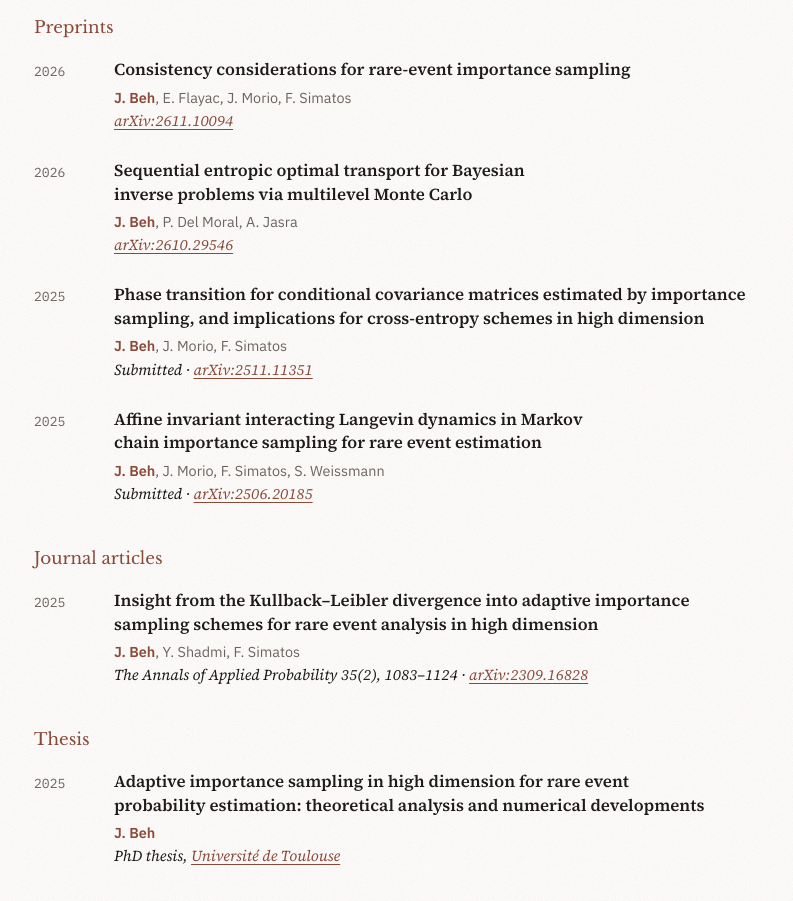
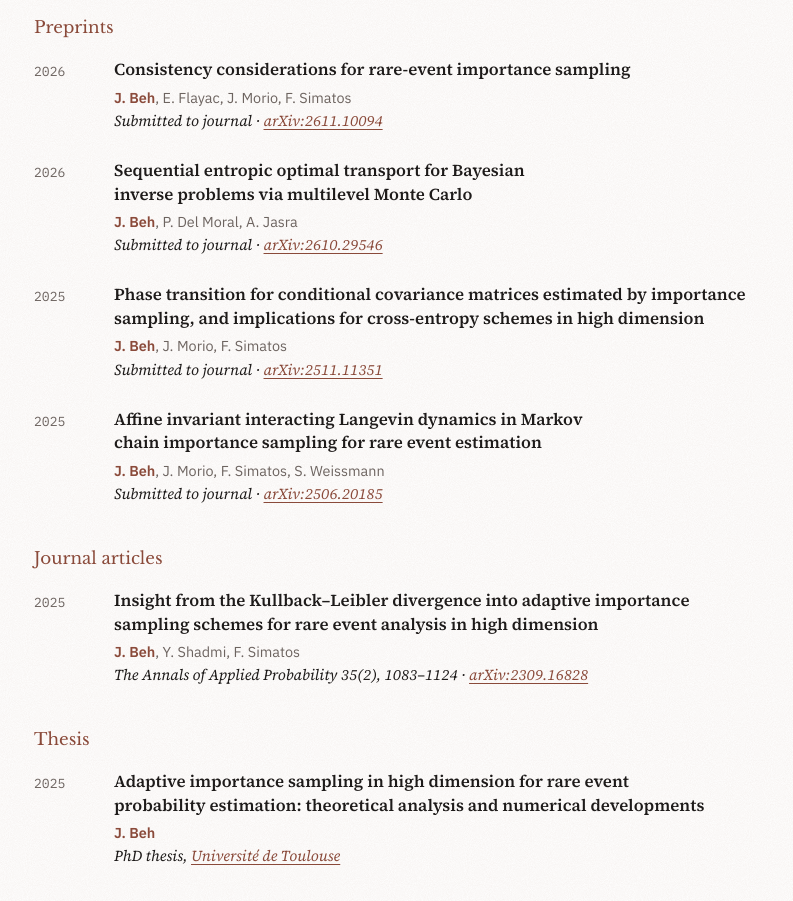
Before and after one commit to JasonBKX/JasonBKX.github.io, a plain HTML site: page index.html in a window 1280 px wide. Shown: the part 809-1710 px from the top of the page, without its empty margins (242-1035 px from the left). Drawn offline with nearby package versions, Linux system fonts and the light colour scheme.

Commit message:
Add files via upload

```diff
--- a/index.html
+++ b/index.html
@@ -149,22 +149,22 @@ footer{font-family:var(--mono);font-size:.75rem;color:var(--muted);border-top:1p
       <li class="pub"><span class="yr">2026</span><div>
         <h4>Consistency considerations for rare-event importance sampling</h4>
         <p class="auth"><strong>J. Beh</strong>, E. Flayac, J. Morio, F. Simatos</p>
-        <p class="venue"><a href="https://arxiv.org/abs/2611.10094" target="_blank" rel="noopener">arXiv:2611.10094</a></p>
+        <p class="venue">Submitted to journal · <a href="https://arxiv.org/abs/2611.10094" target="_blank" rel="noopener">arXiv:2611.10094</a></p>
       </div></li>
       <li class="pub"><span class="yr">2026</span><div>
         <h4>Sequential entropic optimal transport for Bayesian inverse problems via multilevel Monte Carlo</h4>
         <p class="auth"><strong>J. Beh</strong>, P. Del Moral, A. Jasra</p>
-        <p class="venue"><a href="https://arxiv.org/abs/2610.29546" target="_blank" rel="noopener">arXiv:2610.29546</a></p>
+        <p class="venue">Submitted to journal · <a href="https://arxiv.org/abs/2610.29546" target="_blank" rel="noopener">arXiv:2610.29546</a></p>
       </div></li>
       <li class="pub"><span class="yr">2025</span><div>
         <h4>Phase transition for conditional covariance matrices estimated by importance sampling, and implications for cross-entropy schemes in high dimension</h4>
         <p class="auth"><strong>J. Beh</strong>, J. Morio, F. Simatos</p>
-        <p class="venue">Submitted · <a href="https://arxiv.org/abs/2511.11351" target="_blank" rel="noopener">arXiv:2511.11351</a></p>
+        <p class="venue">Submitted to journal · <a href="https://arxiv.org/abs/2511.11351" target="_blank" rel="noopener">arXiv:2511.11351</a></p>
       </div></li>
       <li class="pub"><span class="yr">2025</span><div>
         <h4>Affine invariant interacting Langevin dynamics in Markov chain importance sampling for rare event estimation</h4>
         <p class="auth"><strong>J. Beh</strong>, J. Morio, F. Simatos, S. Weissmann</p>
-        <p class="venue">Submitted · <a href="https://arxiv.org/abs/2506.20185" target="_blank" rel="noopener">arXiv:2506.20185</a></p>
+        <p class="venue">Submitted to journal · <a href="https://arxiv.org/abs/2506.20185" target="_blank" rel="noopener">arXiv:2506.20185</a></p>
       </div></li>
     </ol>
     </div>
```
